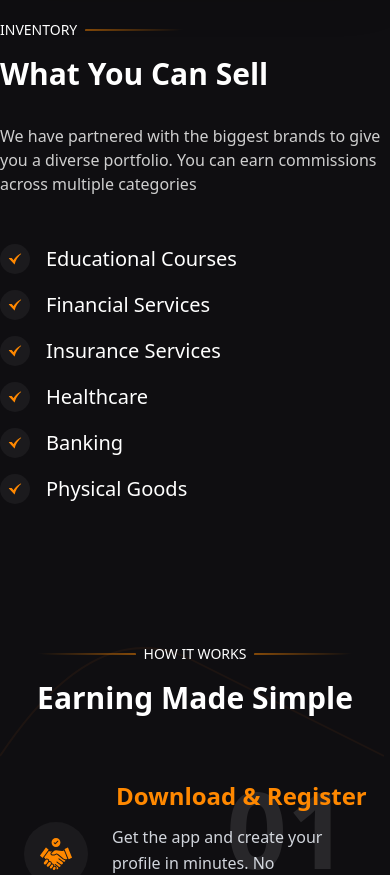
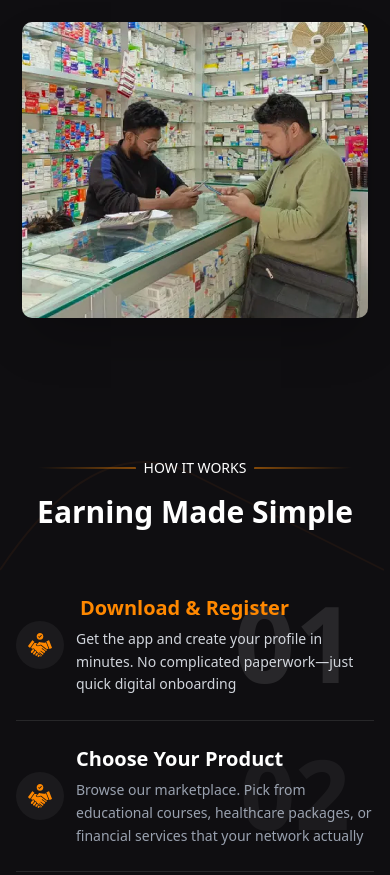
Before and after one commit to Creativecoder11/Inkam-web, a Next.js app: page /agent in a window 390 px wide. Shown: the part 3160-4035 px from the top of the page. Built offline with nearby package versions, Linux system fonts and the light colour scheme.

Commit message:
agent page responsive

```diff
--- a/components/sections/agent/AgenctWoks.tsx
+++ b/components/sections/agent/AgenctWoks.tsx
@@ -3,7 +3,7 @@
 import Image, { StaticImageData } from "next/image";
 import ScrollReveal from "@/components/ui/ScrollReveal";
 import TextAnimation from "@/components/ui/textAnimation";
-import React, { useState } from "react";
+import React, { useEffect, useState } from "react";
 import handShake from "@/asset/icons/handShake.svg";
 import { Button } from "@/components/ui/button";
 import Link from "next/link";
@@ -18,7 +18,26 @@ interface Step {
   detailDescription: string;
 }
 
+const useIsMdUp = () => {
+  const [isMdUp, setIsMdUp] = useState(false);
+
+  useEffect(() => {
+    const mediaQuery = window.matchMedia("(min-width: 768px)");
+
+    const handler = () => setIsMdUp(mediaQuery.matches);
+    handler();
+
+    mediaQuery.addEventListener("change", handler);
+    return () => mediaQuery.removeEventListener("change", handler);
+  }, []);
+
+  return isMdUp;
+};
+
 const AgentWoks: React.FC = () => {
+  const isMdUp = useIsMdUp();
+  const [activeStep, setActiveStep] = useState<number>(1);
+
   const steps: Step[] = [
     {
       id: 1,
@@ -52,13 +71,13 @@ const AgentWoks: React.FC = () => {
     },
   ];
 
-  const [activeStep, setActiveStep] = useState<number>(1);
+
 
   const activeStepData =
     steps.find((step) => step.id === activeStep) || steps[0];
 
   return (
-    <div className=" text-white py-20 px-6 relative overflow-hidden">
+    <div className=" text-white py-20 px-4 relative overflow-hidden">
       {/* Add custom CSS animations */}
       <style jsx>{`
         @keyframes fadeInUp {
@@ -181,21 +200,23 @@ const AgentWoks: React.FC = () => {
         {/* Content Grid */}
         <div className="grid md:grid-cols-2 gap-12 justify-between">
           {/* Left Side - Steps */}
-          <div className="space-y-8 w-full">
+          <div className="space-y-4 md:space-y-8 w-full">
             {steps.map((step, index) => (
               <React.Fragment key={step.id}>
                 <div
-                  onMouseEnter={() => setActiveStep(step.id)}
-                  className="relative flex items-center gap-6 rounded-xl cursor-pointer"
+                  onMouseEnter={isMdUp ? () => setActiveStep(step.id) : undefined}
+                  onClick={!isMdUp ? () => setActiveStep(step.id) : undefined}
+                  className="relative flex items-center gap-3 rounded-xl cursor-pointer"
                 >
                   {/* Icon */}
                   <div className="shrink-0 relative z-10">
-                    <div className="w-16 h-16 rounded-full flex items-center justify-center text-2xl bg-[#ffffff0d]">
+                    <div className="w-12 md:w-16 h-12 md:h-16 rounded-full flex items-center justify-center text-2xl bg-[#ffffff0d]">
                       <Image
                         src={step.icon}
                         alt={step.title}
                         width={32}
                         height={32}
+                        className="w-6 md:w-8 h-6 md:h-8 object-cover"
                       />
                     </div>
                   </div>
@@ -212,7 +233,7 @@ const AgentWoks: React.FC = () => {
                     </div>
 
                     <h3
-                      className={`text-2xl font-bold mb-3 transition-all duration-500 ${activeStep === step.id
+                      className={`text-xl md:text-2xl font-bold mb-1.5 md:mb-3 transition-all duration-500 ${activeStep === step.id
                         ? "text-(--orange) translate-x-1"
                         : "text-white translate-x-0"
                         }`}
@@ -221,7 +242,7 @@ const AgentWoks: React.FC = () => {
                     </h3>
 
                     <p
-                      className={`leading-relaxed transition-all duration-500 ${activeStep === step.id ? "text-gray-300" : "text-gray-400"
+                      className={`text-sm md:text-base leading-relaxed transition-all duration-500 ${activeStep === step.id ? "text-gray-300" : "text-gray-400"
                         }`}
                     >
                       {step.description}
@@ -231,7 +252,7 @@ const AgentWoks: React.FC = () => {
 
                 {/* HR divider (only between steps) */}
                 {index < steps.length - 1 && (
-                  <hr className="border-0 h-px bg-[#ffffff1a] my-8" />
+                  <hr className="border-0 h-px bg-[#ffffff1a] my-6 md:my-8" />
                 )}
               </React.Fragment>
             ))}
@@ -239,8 +260,8 @@ const AgentWoks: React.FC = () => {
           </div>
 
           {/* Right Side - Details */}
-          <div className="w-[80%] sticky top-20 justify-self-end">
-            <div className="bg-linear-to-br from-gray-800/40 to-gray-900/40 backdrop-blur-sm rounded-2xl p-5 md:p-8 min-h-100 flex flex-col justify-between shadow-2xl relative overflow-hidden transition-all duration-500">
+          <div className="md:w-[80%] sticky top-20 justify-self-end">
+            <div className="bg-linear-to-br from-gray-800/40 to-gray-900/40 backdrop-blur-sm rounded-2xl p-5 md:p-8 min-h-74 md:min-h-100 flex flex-col justify-between shadow-2xl relative overflow-hidden transition-all duration-500">
               {/* Animated background gradient */}
               <div
                 className={`absolute inset-0 bg-linear-to-br from-(--orange)/10 to-transparent transition-opacity duration-700 ${activeStep ? "opacity-100" : "opacity-0"
@@ -249,10 +270,10 @@ const AgentWoks: React.FC = () => {
 
               {/* Detail Content with fade-in animation */}
               <div key={activeStep} className="animate-fadeInUp relative z-10">
-                <h2 className="text-4xl font-bold mb-6 leading-tight bg-linear-to-r from-white to-gray-300 bg-clip-text text-transparent">
+                <h2 className="text-2xl md:text-4xl font-bold mb-3 md:mb-6 leading-tight bg-linear-to-r from-white to-gray-300 bg-clip-text text-transparent">
                   {activeStepData.detailTitle}
                 </h2>
-                <p className="text-gray-300 text-lg leading-relaxed mb-8">
+                <p className="text-gray-300 text-base md:text-lg leading-relaxed md:mb-8">
                   {activeStepData.detailDescription}
                 </p>
               </div>
--- a/components/sections/agent/AgentCta.tsx
+++ b/components/sections/agent/AgentCta.tsx
@@ -6,9 +6,9 @@ import React from "react";
 
 const AgentCTA: React.FC = () => {
   return (
-    <div className=" flex items-center justify-center mt-15 mb-28 overflow-hidden">
+    <div className="flex items-center justify-center mt-15 mb-28 overflow-hidden">
       {/* Main content card */}
-      <div className="relative w-full max-w-7xl space-y-6 overflow-hidden bg-white/5 rounded-3xl">
+      <div className="relative w-full max-w-7xl mx-4 space-y-3 md:space-y-6 overflow-hidden bg-white/5 rounded-3xl">
         <div style={{
           backgroundImage: `url(${bgElementRight.src}), url(${bgElementLeft.src})`,
           // backgroundAttachment: "fixed",
@@ -19,12 +19,12 @@ const AgentCTA: React.FC = () => {
             -50px 0px
           `,
         }}
-        className="bg-no-repeat w-full py-15">
+          className="bg-no-repeat w-full py-15">
           <div className="w-full h-full pointer-events-none -z-1">
             {/* Left Color */}
             <div
               className="
-              absolute -left-20 top-0 w-[550px] h-[450px]
+              absolute -left-20 top-0 w-137.5 h-112.5
               bg-[#005CAF]/20 blur-[200px] rounded-full
 
             "
@@ -32,7 +32,7 @@ const AgentCTA: React.FC = () => {
             {/* Right Color */}
             <div
               className="
-              absolute -right-20 bottom-1/4 w-[550px] h-[450px]
+              absolute -right-20 bottom-1/4 w-137.5 h-112.5
               bg-[#FF8800]/20 blur-[200px] rounded-full
             "
               style={{ animationDelay: "1.8s" }}
@@ -75,7 +75,7 @@ const AgentCTA: React.FC = () => {
                     </svg>
                   </div>
                   <p className="title-text text-sm md:text-xl">
-                    Join US
+                    JOIN US
                   </p>
                   <div className="mobile-line">
                     <svg
@@ -118,7 +118,7 @@ const AgentCTA: React.FC = () => {
           </div>
 
           {/* Subheading */}
-          <p className="text-gray-400 text-center text-xl py-5 md:text-lg lg:text-xl mx-auto">
+          <p className="text-gray-400 text-center text-base py-5 px-4 md:text-lg lg:text-xl mx-auto">
             The digital economy is growing. Claim your share of this market
             today.
           </p>
--- a/components/sections/agent/AgentInventory.tsx
+++ b/components/sections/agent/AgentInventory.tsx
@@ -20,16 +20,16 @@ const AgentInventory: React.FC = () => {
   ];
 
   return (
-    <section className="flex items-center justify-center py-15 md:py-25">
-      <div className="max-w-7xl w-full mx-auto">
-        <div className="grid lg:grid-cols-2 gap-12 items-center">
+    <section className="w-full mx-auto flex items-center justify-center py-15 md:py-25">
+      <div className="max-w-7xl mx-3 md:mx-auto">
+        <div className="flex flex-col-reverse lg:flex-row gap-12 items-center">
           {/* Image Section */}
-          <div className="relative">
-            <div className="rounded-3xl overflow-hidden shadow-2xl">
+          <div className="relative w-full lg:w-1/2">
+            <div className="rounded-lg md:rounded-3xl overflow-hidden shadow-2xl">
               <Image
                 src={agentImg2}
                 alt="Agent Inventory"
-                className="w-full h-auto object-cover"
+                className="w-full h-74 md:h-auto object-cover"
               />
             </div>
           </div>
@@ -85,24 +85,24 @@ const AgentInventory: React.FC = () => {
 
             {/* Description */}
             <TextAnimation delay={0.2}>
-              <p className="mt-4 md:mt-8 text-base text-(--grey)">
+              <p className="mt-2 md:mt-8 text-base text-(--grey)">
                 We have partnered with the biggest brands to give you a diverse portfolio. You can earn commissions across multiple categories
               </p>
             </TextAnimation>
 
             {/* Categories List */}
-            <div className="space-y-4 pt-4">
+            <div className="space-y-4 md:pt-4">
               {categories.map((category) => (
                 <div
                   key={category.id}
-                  className="flex items-center gap-4 group cursor-pointer transition-all duration-300 hover:translate-x-2"
+                  className="flex items-center gap-2 md:gap-4 group cursor-pointer transition-all duration-300 hover:translate-x-2"
                 >
                   <div className="shrink-0 p-2 bg-[#ffffff0d] rounded-full">
                     <svg xmlns="http://www.w3.org/2000/svg" width="14" height="14" viewBox="0 0 14 14" fill="none">
                       <path d="M6.45902 12.4068C6.42188 12.4068 6.38515 12.3991 6.35113 12.3842C6.3171 12.3693 6.28653 12.3476 6.26132 12.3203L0.930904 6.5543C0.89537 6.51586 0.871813 6.4679 0.863116 6.41628C0.85442 6.36466 0.860961 6.31162 0.881939 6.26366C0.902917 6.2157 0.937422 6.17489 0.98123 6.14624C1.02504 6.11758 1.07625 6.10232 1.1286 6.10232H3.69437C3.73289 6.10232 3.77097 6.11059 3.80602 6.12656C3.84108 6.14254 3.8723 6.16584 3.89758 6.19491L5.67903 8.2444C5.87156 7.83285 6.24425 7.14761 6.89827 6.31261C7.86513 5.07819 9.66354 3.26274 12.7404 1.62388C12.7999 1.59221 12.8691 1.58399 12.9343 1.60084C12.9995 1.6177 13.0561 1.6584 13.0928 1.71491C13.1295 1.77142 13.1436 1.83964 13.1325 1.90608C13.1213 1.97253 13.0857 2.03238 13.0325 2.07382C13.0208 2.083 11.8345 3.01723 10.4691 4.72843C9.21258 6.30316 7.54222 8.87809 6.72028 12.2023C6.70584 12.2607 6.67226 12.3126 6.62489 12.3497C6.57752 12.3867 6.5191 12.4069 6.45894 12.4069L6.45902 12.4068Z" fill="#FF8800" />
                     </svg>
                   </div>
-                  <span className="text-xl group-hover:text-(--orange) transition-colors duration-300">
+                  <span className="text-base md:text-xl group-hover:text-(--orange) transition-colors duration-300">
                     {category.name}
                   </span>
                 </div>
```
Also changed, not shown: components/sections/agent/AgentPartners.tsx (+22 -16 lines).
